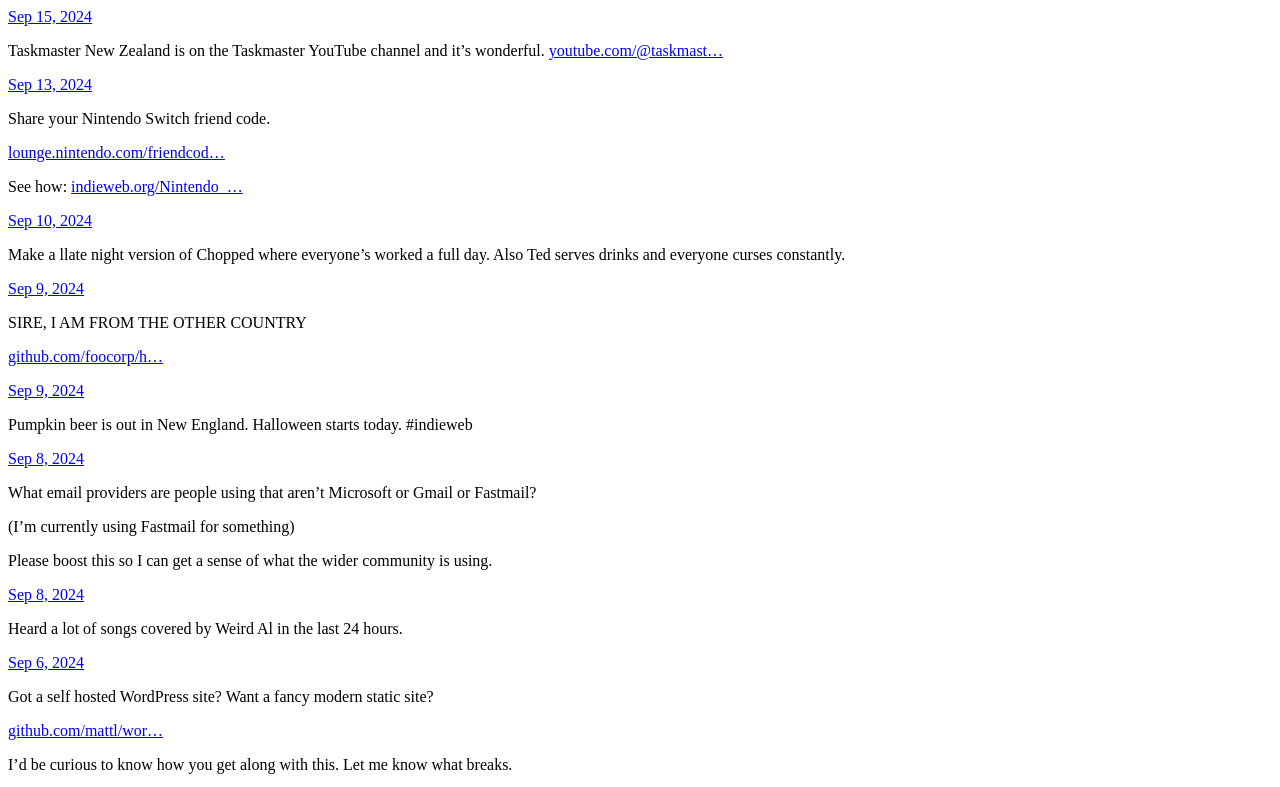
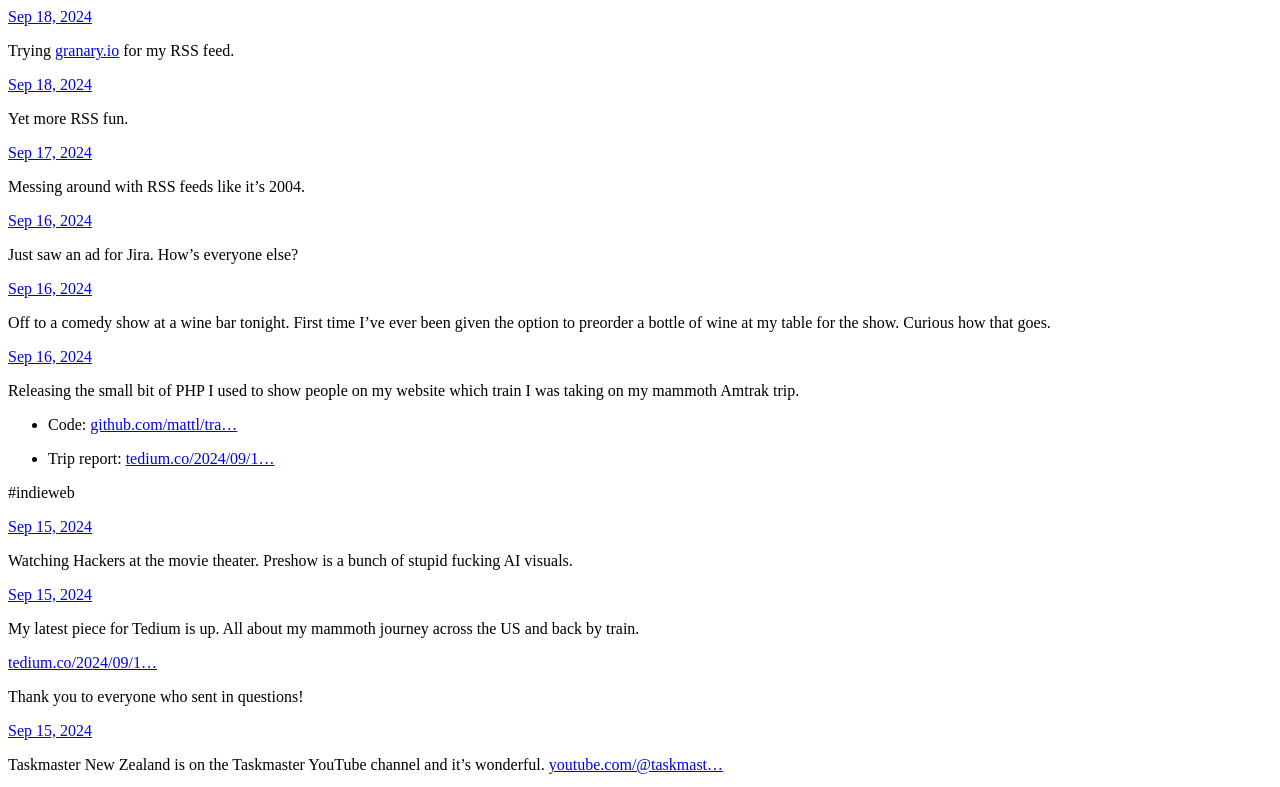
Before and after one commit to mattl/_blog, a plain HTML site: page index.html in a window 1280 px wide. Shown: the top 787 px of the page. Drawn offline with Linux system fonts and the light colour scheme.

Commit message:
Archiving from Micro.blog.

```diff
--- a/index.html
+++ b/index.html
@@ -21,6 +21,105 @@
 <div class="h-feed">
 
 
+
+	  <div class="h-entry">
+
+
+		<a href="https://micro.mat.tl/2024/09/18/trying-httpsgranaryio-for.html" class="u-url"><time class="dt-published" datetime="2024-09-18 14:53:07 -0400">Sep 18, 2024</time></a>
+
+		<div class="e-content">
+			 <p>Trying <a href="https://granary.io">granary.io</a> for my RSS feed.</p>
+
+		</div>
+	  </div>
+
+	  <div class="h-entry">
+
+
+		<a href="https://micro.mat.tl/2024/09/18/yet-more-rss.html" class="u-url"><time class="dt-published" datetime="2024-09-18 14:08:58 -0400">Sep 18, 2024</time></a>
+
+		<div class="e-content">
+			 <p>Yet more RSS fun.</p>
+
+		</div>
+	  </div>
+
+	  <div class="h-entry">
+
+
+		<a href="https://micro.mat.tl/2024/09/17/messing-around-with.html" class="u-url"><time class="dt-published" datetime="2024-09-17 16:16:31 -0400">Sep 17, 2024</time></a>
+
+		<div class="e-content">
+			 <p>Messing around with RSS feeds like it&rsquo;s 2004.</p>
+
+		</div>
+	  </div>
+
+	  <div class="h-entry">
+
+
+		<a href="https://micro.mat.tl/2024/09/16/just-saw-an.html" class="u-url"><time class="dt-published" datetime="2024-09-16 22:21:38 -0400">Sep 16, 2024</time></a>
+
+		<div class="e-content">
+			 <p>Just saw an ad for Jira. How’s everyone else?</p>
+
+		</div>
+	  </div>
+
+	  <div class="h-entry">
+
+
+		<a href="https://micro.mat.tl/2024/09/16/off-to-a.html" class="u-url"><time class="dt-published" datetime="2024-09-16 17:36:12 -0400">Sep 16, 2024</time></a>
+
+		<div class="e-content">
+			 <p>Off to a comedy show at a wine bar tonight. First time I’ve ever been given the option to preorder a bottle of wine at my table for the show. Curious how that goes.</p>
+
+		</div>
+	  </div>
+
+	  <div class="h-entry">
+
+
+		<a href="https://micro.mat.tl/2024/09/16/releasing-the-small.html" class="u-url"><time class="dt-published" datetime="2024-09-16 12:52:07 -0400">Sep 16, 2024</time></a>
+
+		<div class="e-content">
+			 <p>Releasing the small bit of PHP I used to show people on my website which train I was taking on my mammoth Amtrak trip.</p>
+<ul>
+<li>
+<p>Code: <a href="https://github.com/mattl/train-tracking">github.com/mattl/tra&hellip;</a></p>
+</li>
+<li>
+<p>Trip report: <a href="https://tedium.co/2024/09/15/amtrak-cross-country-travel-faq/">tedium.co/2024/09/1&hellip;</a></p>
+</li>
+</ul>
+<p>#indieweb</p>
+
+		</div>
+	  </div>
+
+	  <div class="h-entry">
+
+
+		<a href="https://micro.mat.tl/2024/09/15/watching-hackers-at.html" class="u-url"><time class="dt-published" datetime="2024-09-15 18:10:08 -0400">Sep 15, 2024</time></a>
+
+		<div class="e-content">
+			 <p>Watching Hackers at the movie theater. Preshow is a bunch of stupid fucking AI visuals.</p>
+
+		</div>
+	  </div>
+
+	  <div class="h-entry">
+
+
+		<a href="https://micro.mat.tl/2024/09/15/my-latest-piece.html" class="u-url"><time class="dt-published" datetime="2024-09-15 16:59:09 -0400">Sep 15, 2024</time></a>
+
+		<div class="e-content">
+			 <p>My latest piece for Tedium is up. All about my mammoth journey across the US and back by train.</p>
+<p><a href="https://tedium.co/2024/09/15/amtrak-cross-country-travel-faq/">tedium.co/2024/09/1&hellip;</a></p>
+<p>Thank you to everyone who sent in questions!</p>
+
+		</div>
+	  </div>
 
 	  <div class="h-entry">
 
```
